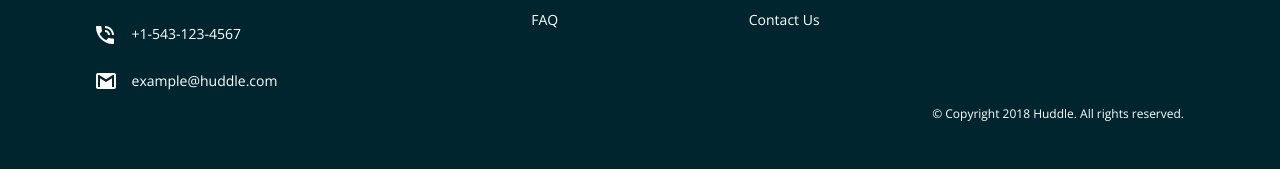
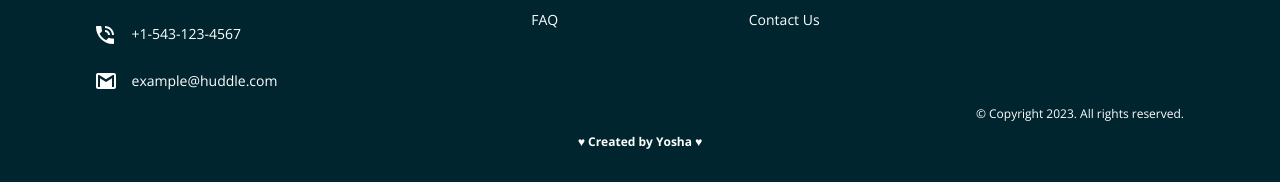
Before and after one commit to Yosha1999/Huddle-landing-page, a plain HTML site: page index.html in a window 1280 px wide. Shown: the part 2466-2648 px from the top of the page. Drawn offline with nearby package versions, Linux system fonts and the light colour scheme.

Commit message:
modification

```diff
--- a/index.html
+++ b/index.html
@@ -147,7 +147,12 @@
     </div>
 
 
-    <div class="copyright">&copy; Copyright 2018 Huddle. All rights reserved.</div>
+    <div class="copyright">&copy; Copyright 2023. All rights reserved.</div>
+
+    <div class="me">
+      <div><b> ♥ Created by Yosha ♥</b></div>
+    </div>
+
 
   </footer>
 </body>
--- a/style.css
+++ b/style.css
@@ -168,8 +168,13 @@ footer p{
     font-size: 12px;
 }
 
+.me{
+    text-align: center;
+    margin: 3rem auto -2rem;
+    font-size: 12px;
+}
 
-@media (max-width: 964px) {
+@media (max-width: 1024px) {
     .header-flex{
         flex-direction: column;
         text-align: center;
@@ -179,7 +184,10 @@ footer p{
         padding: 0;
         margin-bottom: 4rem;
     }
+}
 
+
+@media (max-width: 964px) {
     .flex-container{
         margin-top: 3rem;
     }
```
